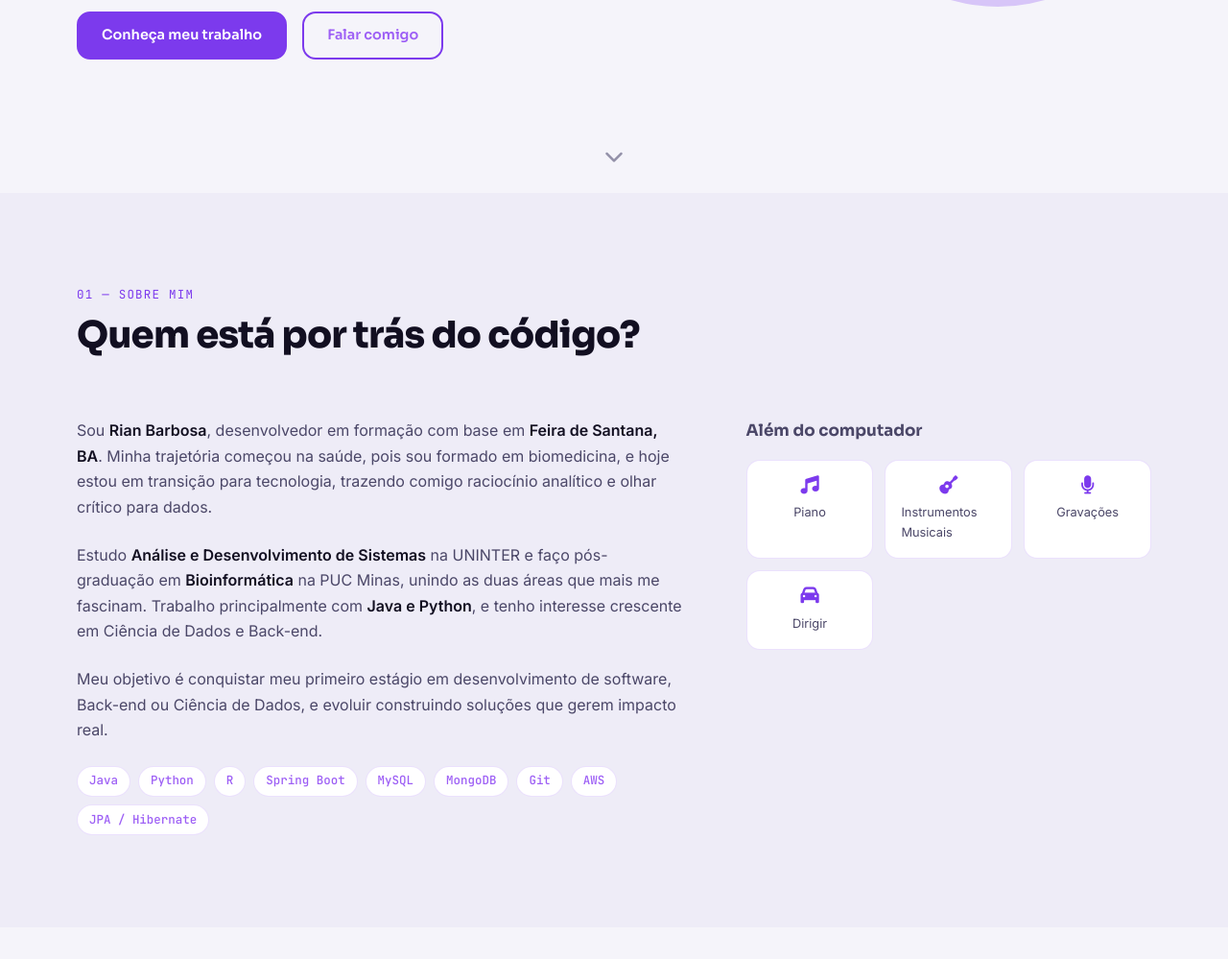
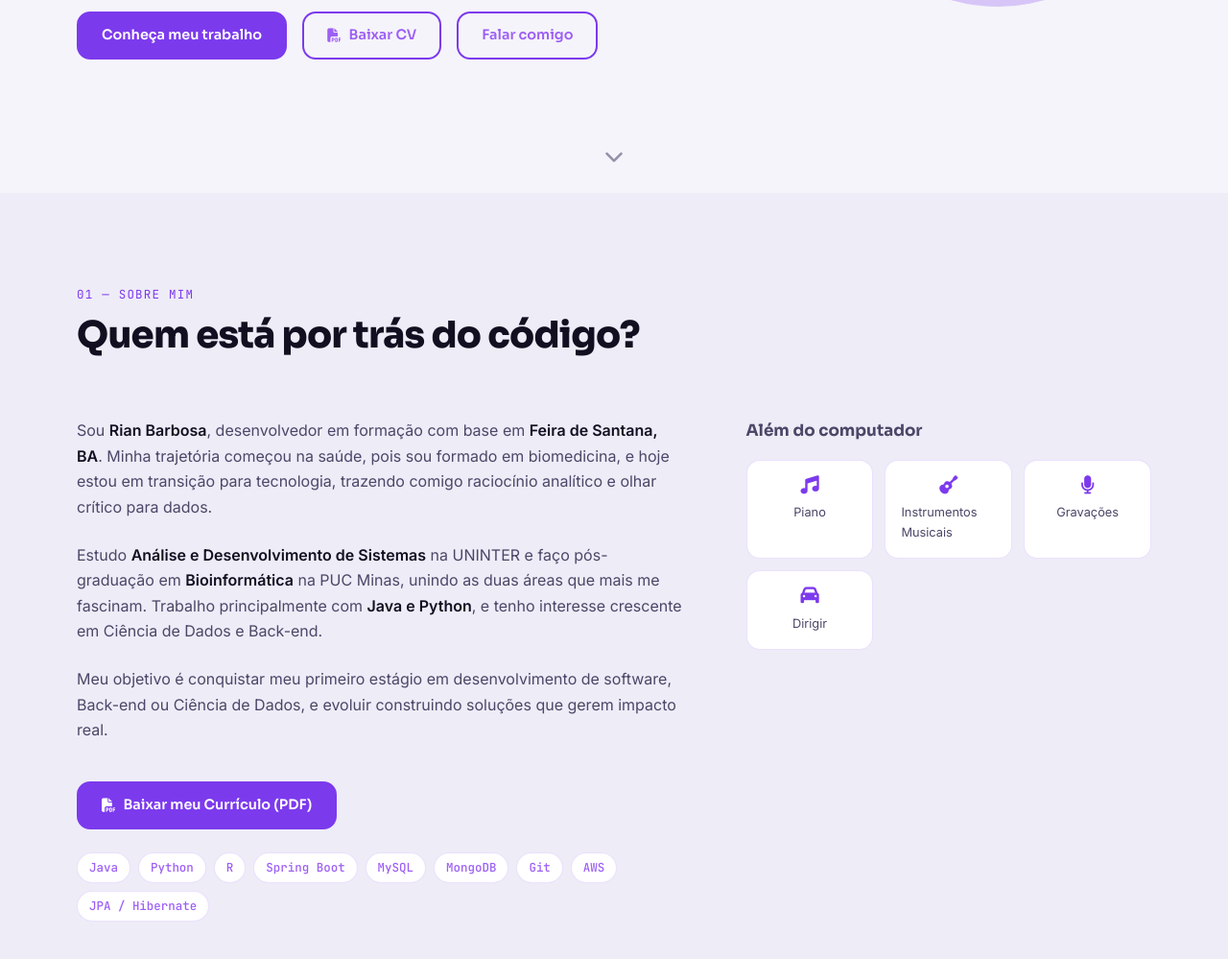
Before and after one commit to Rian-Barbosa/portfolio, a plain HTML site: page index.html in a window 1280 px wide. Shown: the part 599-1598 px from the top of the page at 96% size. Drawn offline with Linux system fonts and the light colour scheme.

Commit message:
feat: add downloadable curriculum PDF button to hero and about sections

```diff
--- a/index.html
+++ b/index.html
@@ -98,6 +98,9 @@
 
           <div class="hero__actions">
             <a href="#portfolio" class="btn btn--primary">Conheça meu trabalho</a>
+            <a href="assets/curriculo/CURRICULO_RIAN_BARBOSA.pdf" download="CURRICULO_RIAN_BARBOSA.pdf" target="_blank" class="btn btn--outline">
+              <i class="fa-solid fa-file-pdf" aria-hidden="true"></i> Baixar CV
+            </a>
             <a href="#contato" class="btn btn--outline">Falar comigo</a>
           </div>
         </div>
@@ -158,6 +161,12 @@
               Meu objetivo é conquistar meu primeiro estágio em desenvolvimento de software, Back-end ou Ciência de
               Dados, e evoluir construindo soluções que gerem impacto real.
             </p>
+
+            <div class="sobre__actions">
+              <a href="assets/curriculo/CURRICULO_RIAN_BARBOSA.pdf" download="CURRICULO_RIAN_BARBOSA.pdf" target="_blank" class="btn btn--primary">
+                <i class="fa-solid fa-file-pdf" aria-hidden="true"></i> Baixar meu Currículo (PDF)
+              </a>
+            </div>
 
             <!-- Skills rápidas -->
             <ul class="skill-chips" aria-label="Habilidades técnicas principais">
--- a/style.css
+++ b/style.css
@@ -541,6 +541,10 @@ button {
   flex-wrap: wrap;
   gap: 0.5rem;
   margin-top: var(--space-md);
+}
+
+.sobre__actions {
+  margin-top: var(--space-lg);
 }
 
 .chip {
```
Also changed, not shown: 1 other file.
